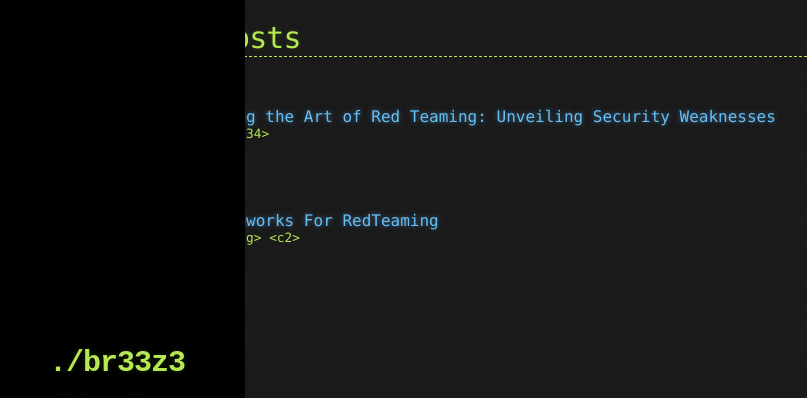
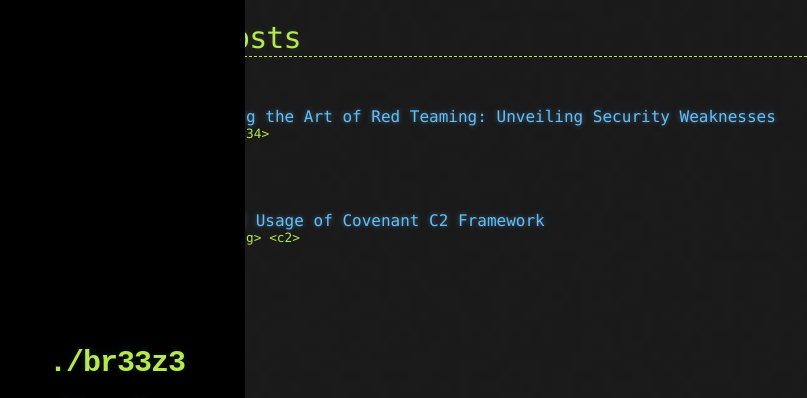
Before and after one commit to br33z3/br33z3.github.io, a Jekyll site: the page built from _pages/blog.md, in a window 1280 px wide. Shown: the top 398 px of the page, without its empty margins (11-818 px from the left). Built offline with Jekyll 4.4.1, drawn with Linux system fonts in a browser that asks for light colours; comment, search, counter and statistics services are not loaded.

Commit message:
Update RedTeaming With Covenant.md

```diff
--- a/_blog/2020/RedTeaming With Covenant.md
+++ b/_blog/2020/RedTeaming With Covenant.md
@@ -1,6 +1,6 @@
 ---
 layout: blog
-title: "C2 Frameworks For RedTeaming"
+title: "Advanced Usage of Covenant C2 Framework"
 tags: redteaming c2
 comments: true
 date: 2023-04-08
```
